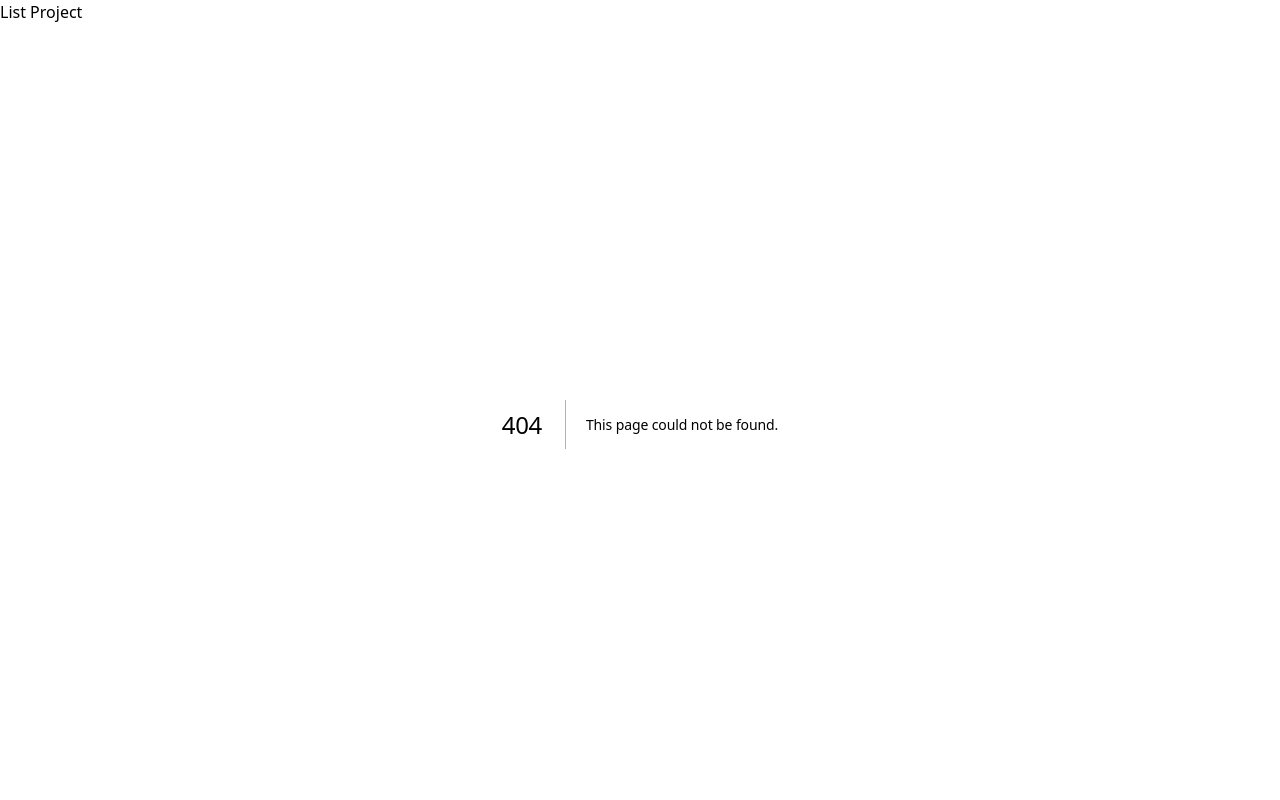
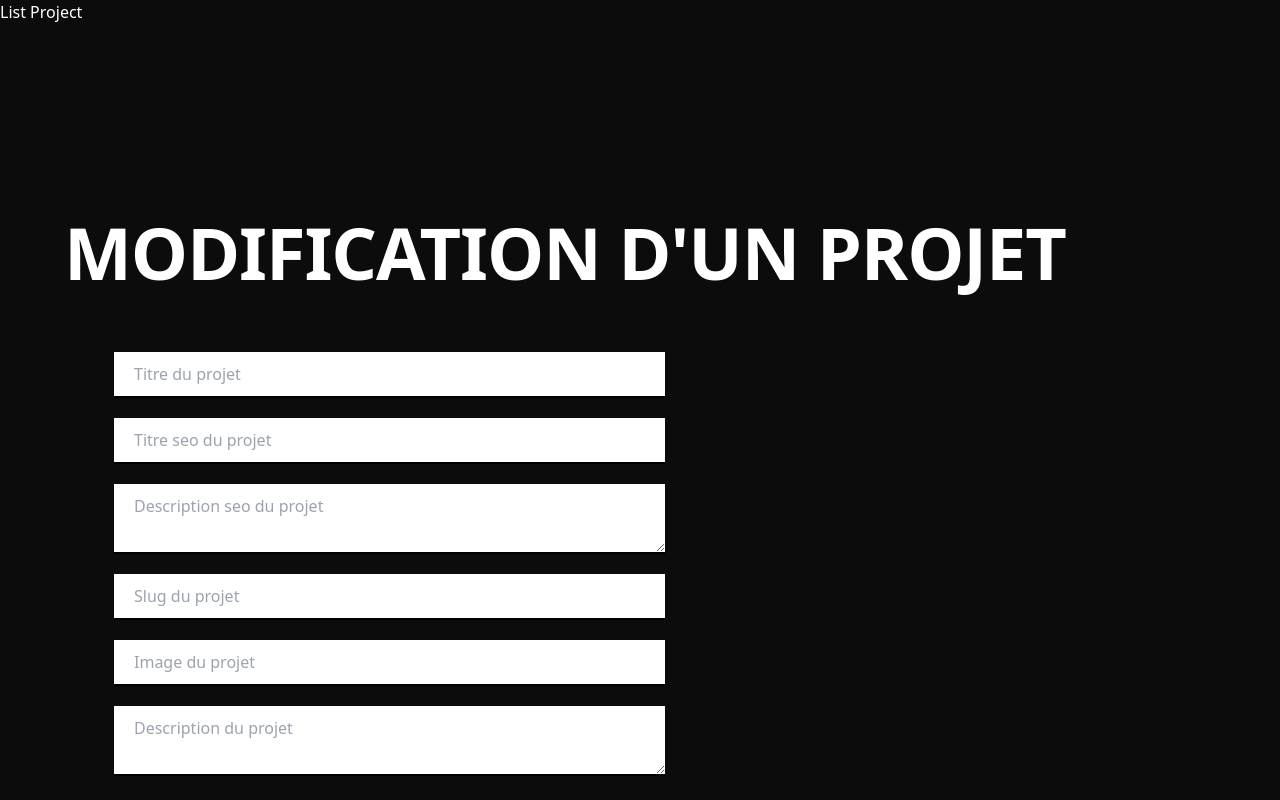
Before and after one commit to yabafre/next-netlify, a Next.js app: page /admin/works/update/1 in a window 1280 px wide. Before the commit this address had no page. Shown: the top 800 px of the page. Built offline with nearby package versions, Linux system fonts and the light colour scheme; no server answers.

Commit message:
List project admin crud

```diff
--- a/pages/_app.tsx
+++ b/pages/_app.tsx
@@ -1,6 +1,8 @@
 import '@/styles/globals.css'
 import type { AppProps } from 'next/app'
 import {Layout} from './components/Layout/layout'
+import Head from 'next/head'
+import Script from 'next/script'
 
 // pages/_app.js
 import localFont from '@next/font/local'
@@ -11,6 +13,10 @@ const Satoshi = localFont({ src: '../styles/fonts/Satoshi-Regular.otf' })
 export default function App({ Component, pageProps }: AppProps) {
   return(
       <>
+          <Head >
+              <script type="module" src="https://unpkg.com/ionicons@5.5.2/dist/ionicons/ionicons.esm.js"></script>
+              <title>Portfolio</title>
+          </Head>
           <style jsx global>
               {`
                 :root {
--- a/pages/_document.tsx
+++ b/pages/_document.tsx
@@ -2,7 +2,7 @@ import { Html, Head, Main, NextScript } from 'next/document'
 
 export default function Document() {
   return (
-    <Html lang="en">
+    <Html lang="fr">
       <Head />
       <body>
         <Main />
--- a/pages/admin/create/index.tsx
+++ /dev/null
@@ -1,4 +0,0 @@
-import { IWork} from "@/@types/work"
-import { NextPage } from "next"
-
-export const AdminPage
--- /dev/null
+++ b/pages/admin/works/create/index.tsx
@@ -0,0 +1,85 @@
+import React, { useEffect, useState } from 'react'
+import Link from "next/link"
+
+export default function CreateWork(){
+    const [ message, setMessage ] = useState("");
+    const [workCreate, setWorkCreate] = useState({
+        title: "",
+        seo: { title: "", description: "" },
+        slug: "",
+        coverImage: "",
+        description: "",
+    });
+
+    const [ isLoading, setIsLoading ] = useState(false);
+
+    const postWork = () => {
+        setIsLoading(true);
+        fetch(`/api/works`, {
+            method: "POST",
+            headers: { "Content-Type": "application/json" },
+            body: JSON.stringify(workCreate),
+        })
+            .then((response) => response.json())
+            .then((json) => {
+                setMessage(json.message);
+                setIsLoading(false);
+            });
+    };
+
+    const handleChange = (e: React.ChangeEvent<HTMLInputElement | HTMLTextAreaElement>) => {
+        const { id, value } = e.target;
+        setWorkCreate((prev) => ({
+            ...prev,
+            title: id === 'title' ? value : prev.title,
+            description: id === 'description' ? value : prev.description,
+            slug: id === 'slug' ? value : prev.slug,
+            coverImage: id === 'coverImage' ? value : prev.coverImage,
+            seo: {
+                ...prev.seo,
+                title: id === 'seo.title' ? value : prev.seo.title,
+                description: id === 'seo.description' ? value : prev.seo.description,
+            },
+        }));
+    };
+
+    const handleSubmit = (e: React.FormEvent<HTMLFormElement>) => {
+        e.preventDefault();
+        postWork();
+    };
+
+
+    // if(!isLoading){
+    //     return <> <h2>Chargement</h2></>
+    // }
+
+
+
+    // @ts-ignore
+    return (
+        <>
+            <header className="w-full px-[5vw] pt-[15vw] flex justify-between items-end mb-[5vw]">
+                <h1 className="text-7xl font-semibold uppercase w-fit max-w-[80%]">Création dun projet</h1>
+                <Link href="/admin/works" className="btn-admin"><ion-icon name="list-outline"></ion-icon></Link>
+            </header>
+
+            {message && <p id="message">{JSON.stringify(message)}</p>}
+
+            <section className="w-full px-[5vw] pb-[5vw]">
+
+                <form onSubmit={handleSubmit} className="flex flex-col pl-[50px]">
+                    <input type="text" id="title" name="title" placeholder="Titre du projet" value={workCreate.title} onChange={handleChange}  className="border-b-2 border-black mb-[20px] w-[50%] py-[10px] px-[20px]"/>
+                    <input type="text" id="seo.title"  placeholder="Titre seo du projet" value={workCreate.seo.title} onChange={handleChange}  className="border-b-2 border-black mb-[20px] w-[50%] py-[10px] px-[20px]"/>
+                    <textarea id="seo.description" placeholder="Description seo du projet" value={workCreate.seo.description} onChange={handleChange} className="border-b-2 border-black mb-[20px] w-[50%] py-[10px] px-[20px]"></textarea>
+
+                    <input type="text" id="slug" name="slug" placeholder="Slug du projet" value={workCreate.slug} onChange={handleChange}  className="border-b-2 border-black mb-[20px] w-[50%] py-[10px] px-[20px]"/>
+                    <input type="text" id="coverImage" name="coverImage" placeholder="Image du projet" value={workCreate.coverImage} onChange={handleChange}  className="border-b-2 border-black mb-[20px] w-[50%] py-[10px] px-[20px]"/>
+                    <textarea name="description" id="description" placeholder="Description du projet" value={workCreate.description} onChange={handleChange} className="border-b-2 border-black mb-[20px] w-[50%] py-[10px] px-[20px]"></textarea>
+
+                    <button type="submit" className=" mb-[20px] w-fit h-fit py-[10px] px-[20px] bg-black text-white">Envoyer</button>
+                </form>
+
+            </section>
+        </>
+    )
+}
--- a/pages/admin/index.tsx
+++ b/pages/admin/works/index.tsx
@@ -29,7 +29,7 @@ export default function Works({ work }: Props){
     }, [])
 
     const deleteWork = async(id: string) => {
-        fetch(`/api/works/${id}`)
+        fetch(`/api/works/${id}`, { method: "DELETE" })
             .then(response => response.json())
             .then((json) => {
 
@@ -60,7 +60,7 @@ export default function Works({ work }: Props){
                 <section className="w-full px-[5vw] pb-[5vw]">
                     <div className="w-full box-border grid grid-cols-3 gap-[20px]">
                         {works.map((work) => (
-                            <div className="card">
+                            <div key={work._id} className="card">
                                 <Link href={`/admin/works/${work._id}`}>
                                     <div className="w-full p-5 text-white bg-black/50">
                                         <h2 className="font-semibold text-lg mb-2.5">{work.title}</h2>
--- /dev/null
+++ b/pages/admin/works/update/[_id].tsx
@@ -0,0 +1,124 @@
+import React, { useEffect, useState } from 'react'
+import { useRouter } from 'next/router'
+import Link from "next/link"
+import { redirect } from 'next/navigation';
+
+export default function CreateWork(){
+    const router = useRouter()
+    const { _id } = router.query
+
+    const [ message, setMessage ] = useState("");
+    const [workEdit, setWorkEdit] = useState({
+        title: "",
+        seo: { title: "", description: "" },
+        slug: "",
+        coverImage: "",
+        description: "",
+    });
+
+    const [ isLoading, setIsLoading ] = useState(false);
+
+    const getWork = () => {
+        fetch(`/api/works/${_id}`, { method: "GET"})
+            .then(response => response.json())
+            .then((json) => {
+
+                setWorkEdit(json.works)
+                setIsLoading(false)
+            })
+            .catch((error) => {
+                console.log(error);
+            })
+    }
+
+    useEffect(() => {
+        if(_id){
+            getWork()
+        }
+    }, [_id])
+
+    const updateWork = async () => {
+        fetch(`/api/works/${_id}`, {
+            method: "PUT",
+            headers: { "Content-Type": "application/json" },
+            body: JSON.stringify(workEdit),
+        })
+            .then((response) => response.json())
+            .then((json) => {
+                setWorkEdit(json.works)
+                setMessage(json.message);
+                setIsLoading(false);
+
+                if(_id){
+                    getWork()
+                }
+            })
+            .catch((error) => {
+                console.log(error);
+            })
+    };
+
+    const handleChange = (e: React.ChangeEvent<HTMLInputElement | HTMLTextAreaElement>) => {
+        const { id, value } = e.target;
+        setWorkEdit((prev) => ({
+            ...prev,
+            title: id === 'title' ? value : prev.title,
+            description: id === 'description' ? value : prev.description,
+            slug: id === 'slug' ? value : prev.slug,
+            coverImage: id === 'coverImage' ? value : prev.coverImage,
+            seo: {
+                ...prev.seo,
+                title: id === 'seo.title' ? value : prev.seo.title,
+                description: id === 'seo.description' ? value : prev.seo.description,
+            },
+        }));
+    };
+
+    const handleSubmit = (e: React.FormEvent<HTMLFormElement>) => {
+        e.preventDefault();
+        updateWork().then(r =>
+            router.push('/admin/works'));
+
+    };
+
+
+    // if(!isLoading){
+    //     return <> <h2>Chargement</h2></>
+    // }
+
+
+    if(workEdit){
+        // @ts-ignore
+        // @ts-ignore
+        return (
+            <>
+                <header className="w-full px-[5vw] pt-[15vw] flex justify-between items-end mb-[5vw] ">
+                    <h1 className="text-7xl font-semibold uppercase w-fit">Modification d'un projet</h1>
+                    <span className='flex '>
+                    <Link href="/admin/works"  className="btn-admin"><ion-icon name="list-outline"></ion-icon></Link>
+                    <Link href="/admin/works/create"  className="btn-admin"><ion-icon name="add-outline"></ion-icon></Link>
+
+                    </span>
+                </header>
+
+                {message && <p id="message">{message}</p>}
+
+                <section className="w-full px-[5vw] pb-[5vw]">
+
+                    <form onSubmit={handleSubmit} className="flex flex-col pl-[50px]">
+                        <input type="text" id="title" name="title" placeholder="Titre du projet" value={workEdit.title} onChange={handleChange} className="border-b-2 border-black mb-[20px] w-[50%] py-[10px] px-[20px]" />
+                        <input type="text" id="seo.title"  placeholder="Titre seo du projet" value={workEdit.seo.title} onChange={handleChange} className="border-b-2 border-black mb-[20px] w-[50%] py-[10px] px-[20px]"  />
+                        <textarea id="seo.description" placeholder="Description seo du projet" value={workEdit.seo.description} onChange={handleChange} className="border-b-2 border-black mb-[20px] w-[50%] h-fit py-[10px] px-[20px]" maxLength="160"></textarea>
+
+                        <input type="text" id="slug" name="slug" placeholder="Slug du projet" value={workEdit.slug} onChange={handleChange} className="border-b-2 border-black mb-[20px] w-[50%] py-[10px] px-[20px]"  />
+                        <input type="text" id="coverImage" name="coverImage" placeholder="Image du projet" value={workEdit.coverImage} onChange={handleChange}  className="border-b-2 border-black mb-[20px] w-[50%] py-[10px] px-[20px]" />
+                        <textarea name="description" id="description" placeholder="Description du projet" value={workEdit.description} onChange={handleChange} className="border-b-2 border-black mb-[50px] w-[50%] py-[10px] px-[20px]" ></textarea>
+
+                        <button type="submit" className=" mb-[20px] w-fit h-fit py-[10px] px-[20px] bg-black text-white" >Envoyer</button>
+                    </form>
+
+                </section>
+            </>
+        )
+    }
+}
--- a/pages/components/Acceuil/index.tsx
+++ b/pages/components/Acceuil/index.tsx
@@ -4,7 +4,7 @@ import Link from "next/link";
 const Acceuil: FC = () => {
     return (
         <>
-            <Link href={`/admin`}>List Project</Link>
+            <Link href={`/admin/works`}>List Project</Link>
         </>
     )
 }
--- a/styles/_home.scss
+++ b/styles/_home.scss
@@ -2,3 +2,6 @@ body {
   background: $_dark;
   color: $_white;
 }
+form{
+  color: $_dark !important;
+}
--- a/styles/globals.css
+++ b/styles/globals.css
@@ -49,6 +49,10 @@ body {
   color: #fff;
 }
 
+form {
+  color: #0C0C0D !important;
+}
+
 @tailwind base;
 @tailwind components;
 @tailwind utilities;
```
Also changed, not shown: pages/admin/[_id].tsx (deleted), 1 other file (tests, documents, lock files or other folders).
